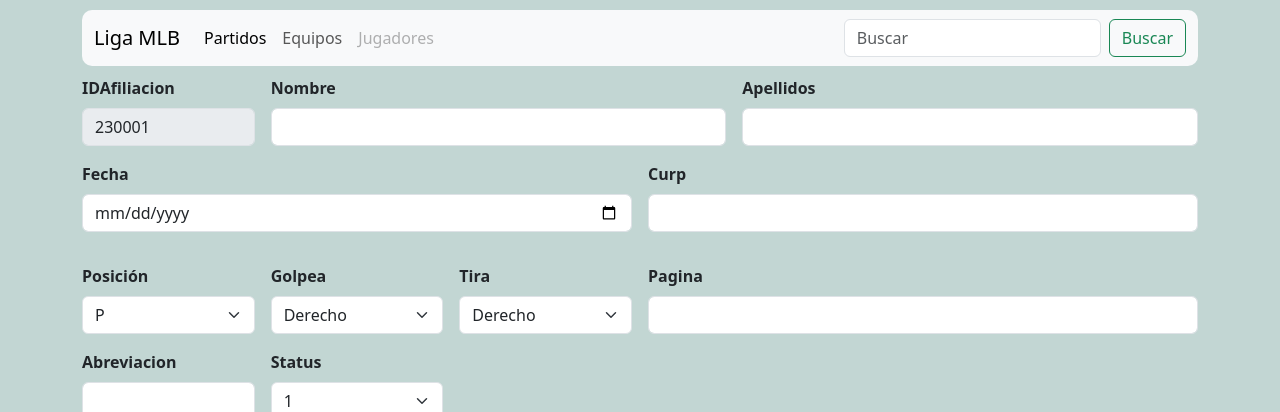
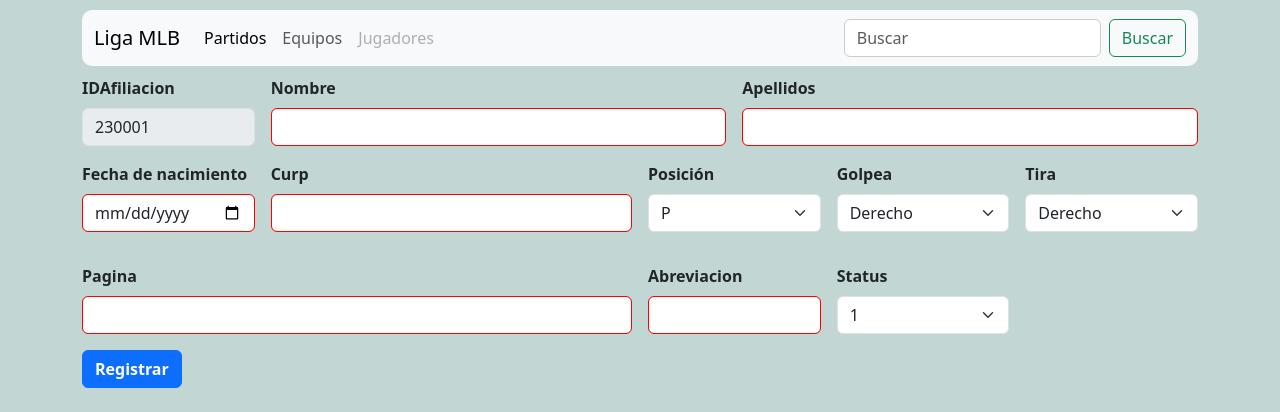
Before and after one commit to EL-SICRIO-R3/CrudAPP-de-baseball, a PHP site: page / in a window 1280 px wide. Shown: the top 412 px of the page. Run offline with PHP 8.4, Linux system fonts and the light colour scheme; data that the repository does not hold is empty.

Commit message:
Actualización

```diff
--- a/CrudJugadores/index.php
+++ b/CrudJugadores/index.php
@@ -41,13 +41,42 @@
     #resultado.ok {
         background-color: green;
     }
+    input:invalid { border-color: red; } input, input:valid { border-color: #ccc; }
 </style>
 
 <script>
+    var CURP = document.getElementById('inputCurp');
+    CURP.oninvalid = function(event) { event.target.setCustomValidity('Username should only contain lowercase letters. e.g. john'); }
     function reload() {
         //setTimeout('document.location.reload()',2000);
         location.reload()
     }
+
+    function control() {
+        if (document.getElementById('uname') == null
+            || document.getElementById('uname') == "") {
+            alert("El campo no puede estar vacío.");
+            document.getElementById('uname').focus();
+            return false;
+        }
+        return true;
+    }
+
+
+    function abreviacion(){
+        var nombre = document.getElementById('inputNombre');
+        var apellido = document.getElementById('inputApellido');
+        var abreviacion = document.getElementById('inputAbreviacion');
+        document.formulario.inputAbreviacion.value=apellido;
+        /*if(nombre != null && apellido != null){
+            nom: String=nombre;
+            apell: String=apellido;
+            abre: String = abreviacion;
+            nom.indexOf(2,0);
+            document.formulario.abreviacion=nom;
+        }*/
+    }
+
 </script>
 
 <body>
@@ -85,7 +114,7 @@
     </div>
 
     <div class="container" style="margin-top: 10px;">
-        <form class="row g-3" action="insertar.php?id=<?php echo $idAfiliacion ?>" method="POST">
+        <form class="row g-3" action="insertar.php?id=<?php echo $idAfiliacion ?>" method="POST" id="formulario">
             <div class="col-md-2">
                 <label for="inputIDAfiliacion" class="form-label"><strong>IDAfiliacion</strong></label>
                 <input type="text" class="form-control" id="inputIDAfiliacion" name="IDAfiliacion" required="true" disabled value="<?php echo($idAfiliacion); ?>">
@@ -96,13 +125,13 @@
             </div>
             <div class="col-md-5">
                 <label for="inputApellido" class="form-label"><strong>Apellidos</strong></label>
-                <input type="text" class="form-control" id="inputApellido" name="Apellidos" required="true" >
+                <input type="text" class="form-control" id="inputApellido" name="Apellidos" required="true" onkeyup="abreviacion()">
             </div>
-            <div class="col-md-6">
-                <label for="inputFecha" class="form-label"><strong>Fecha</strong></label>
+            <div class="col-md-2">
+                <label for="inputFecha" class="form-label"><strong>Fecha de nacimiento</strong></label>
                 <input type="date" class="form-control" id="inputFecha" name="Fecha" required="true" >
             </div>
-            <div class="col-md-6">
+            <div class="col-md-4">
                 <label for="inputCurp" class="form-label"><strong>Curp</strong></label>
                 <input type="text" class="form-control" required="true"  id="inputCurp" name="CURP" pattern="([A-Z]{4}([0-9]{2})(0[1-9]|1[0-2])(0[1-9]|1[0-9]|2[0-9]|3[0-1])[HM](AS|BC|BS|CC|CL|CM|CS|CH|DF|DG|GT|GR|HG|JC|MC|MN|MS|NT|NL|OC|PL|QT|QR|SP|SL|SR|TC|TS|TL|VZ|YN|ZS|NE)[A-Z]{3}[0-9A-Z]\d)">
                 <pre id="resultado"></pre>
@@ -161,7 +190,7 @@
         </form>
         <br>
 
-        <div class="col-md-12" style="height:215px; overflow: scroll;">
+        <div class="col-md-12" style="height:300px; overflow: scroll;">
             <table class="table">
                 <thead class="table-success table-striped">
                     <tr>
```
